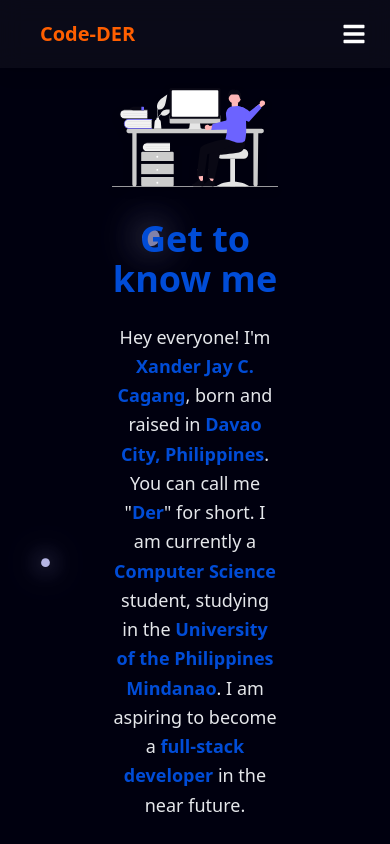
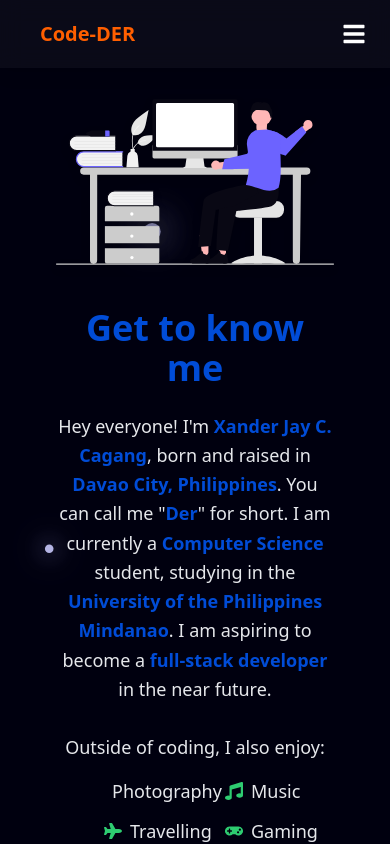
Before and after one commit to Code-DER/Xander-Jay-Cagang-Portfolio, a React (Vite) app in the folder my-portfolio/: page /about in a window 390 px wide. Shown: the top 844 px of the page. Built offline with nearby package versions, Linux system fonts and the light colour scheme.

Commit message:
feat: changed padding in text area in about page

```diff
--- a/my-portfolio/src/components/About.jsx
+++ b/my-portfolio/src/components/About.jsx
@@ -8,7 +8,7 @@ export default function About() {
         <>
             {/* Get to know info */}
             <motion.section
-                className="min-h-[calc(100vh-4rem)] flex-1 flex flex-col md:flex-row items-center justify-center md:justify-between text-center md:text-left gap-8 px-20 mt-6 md:mt-0"
+                className="min-h-[calc(100vh-4rem)] flex-1 flex flex-col md:flex-row items-center justify-center md:justify-between text-center md:text-left gap-8 px-6 md:px-20 mt-6 md:mt-0"
                 initial={{ opacity: 0, x: -50 }}
                 animate={{ opacity: 1, x: 0 }}
                 transition={{ duration: 0.5 }}
@@ -61,7 +61,7 @@ export default function About() {
                         </p>
                         <br/>
                         <p className="text-lg md:text-xl">Outside of coding, I also enjoy:</p>
-                        <ul className="grid grid-cols-2 gap-3 pt-4 text-lg">
+                        <ul className="grid grid-cols-2 gap-3 pt-4 text-lg ml-12 md:ml-0">
                             <li className="flex items-center gap-2">
                                 <FaCamera className="text-[#2ECC71]"/> Photography
                             </li>
```
